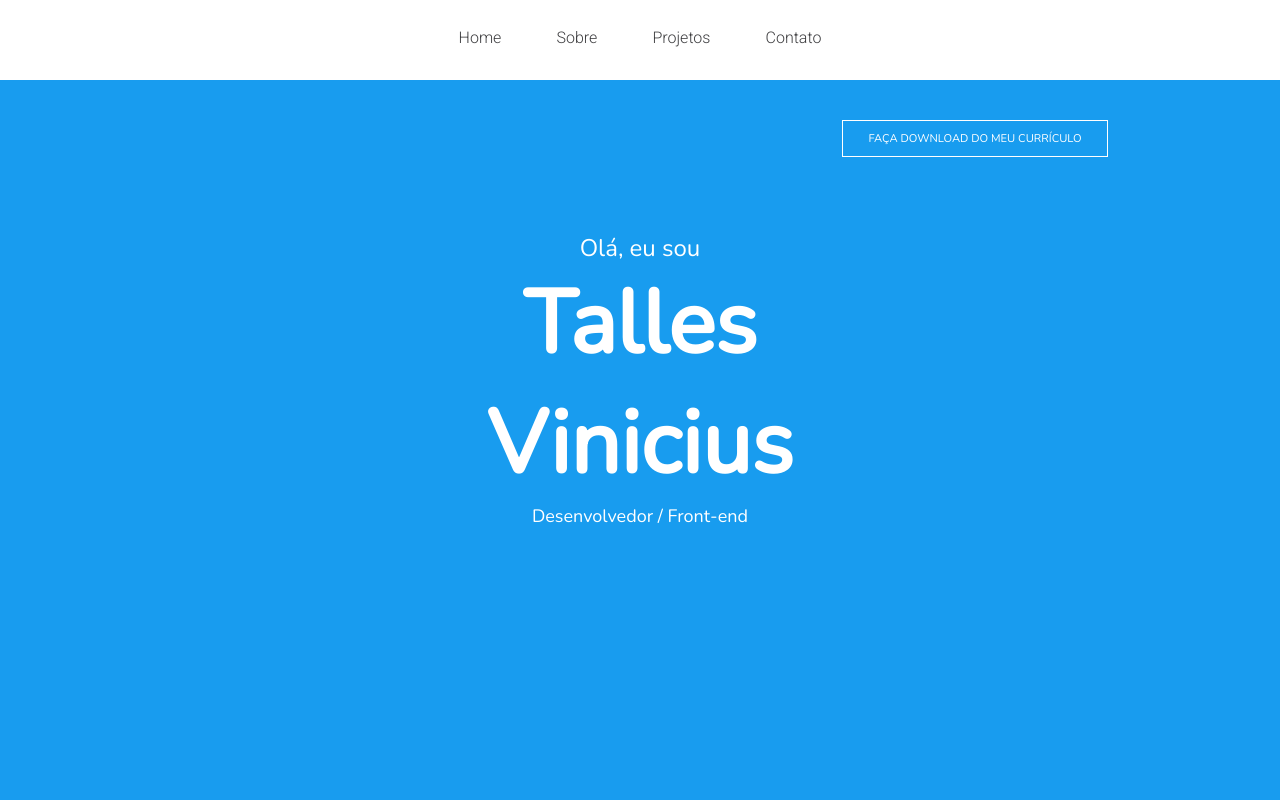
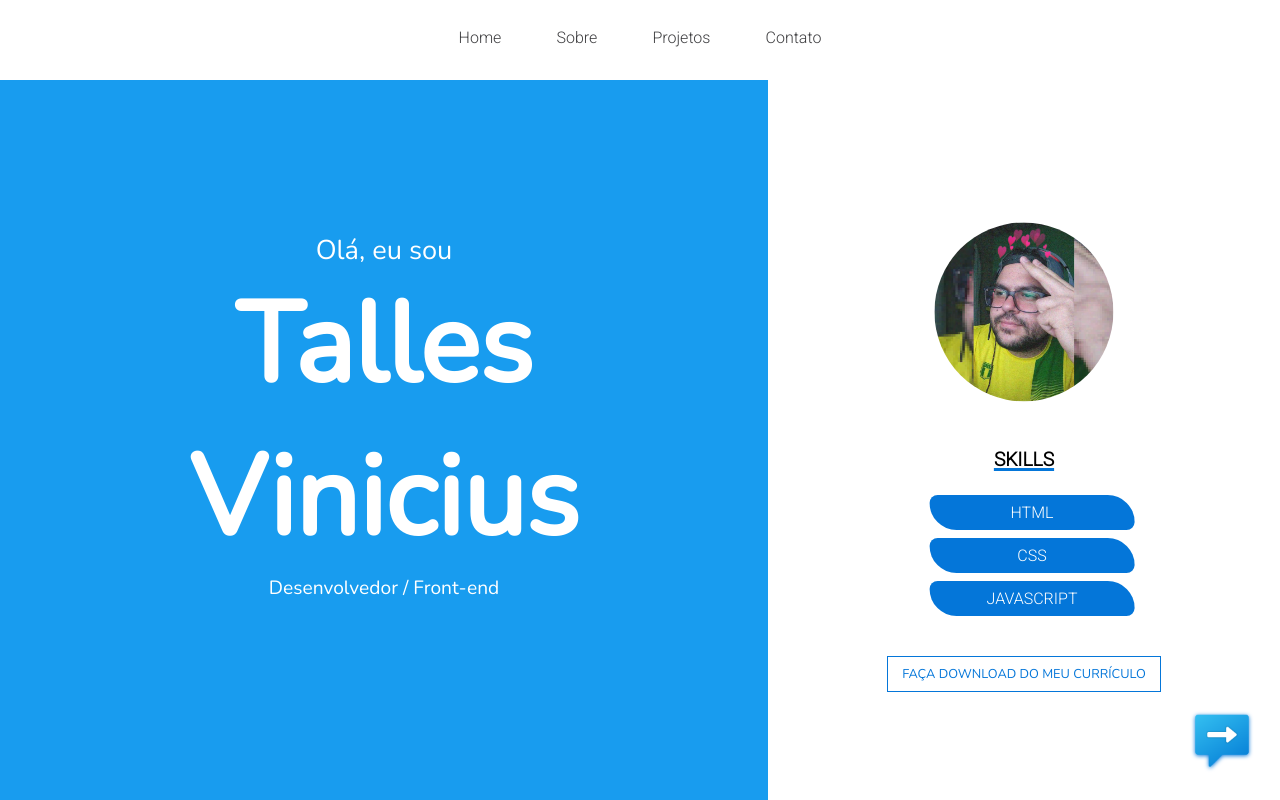
Before and after one commit to tallesvini/tallescomercial, a plain HTML site: page index.html in a window 1280 px wide. Shown: the top 800 px of the page. Drawn offline with nearby package versions, Linux system fonts and the light colour scheme.

Commit message:
Alteração da tela Home, modificações no envio de email

```diff
--- a/index.html
+++ b/index.html
@@ -31,8 +31,19 @@
             <p class="trabalho">Desenvolvedor / Front-end</p>
         </div>
     </div>
+    <div class="barra-one2">
+        <div class="skills">
+            <img class="foto-perfil" src="anexos/imagens/perfil.jpg" alt="foto-de-perfil">
+            <a class="download" href="anexos/download/curriculo.pdf" download="Currículo-Talles">FAÇA DOWNLOAD DO MEU CURRÍCULO</a>
+                <div class="habilidades">
+                    <h5>Skills</h5>
+                    <p>html</p>
+                    <p>css</p>
+                    <p>javascript</p>
+                </div>
+        </div>
+    </div>
 
-    <a class="download" href="anexos/download/curriculo.pdf" download="Currículo-Talles">FAÇA DOWNLOAD DO MEU CURRÍCULO</a>
 </section>
 
 <section id="sobre">
@@ -81,7 +92,9 @@
         <p class="final">Copyright 2021 Talles Vinicius - Todos os direitos reservados</p>
     </div>
 </section>
+    <div class="redes-sociais">
+       <a href="mailto:tallesvinicius.contato@gmail.com"><img src="anexos/icones/enviar.png"></a>
+    </div>
 </div>
-
 </body>
 </html>
--- a/style.css
+++ b/style.css
@@ -9,6 +9,7 @@ html {
 
 body {
     background-color: #F2F2F2;
+    font-family: 'Roboto', sans-serif;
 }
 
 /*BARRA SUPERIOR*/
@@ -64,25 +65,28 @@ body {
 .barra-one {
     position: relative;
     height: 100vh;
-    width: 100%;
-    animation-name: background-principal;
-    animation-duration: 5s;
-    animation-iteration-count: infinite;
-    animation-direction: alternate;
+    width: 60%;
+    animation: barra-one infinite alternate 5s;
+}
+
+/*animação*/
+@keyframes barra-one {
+    100% { background-color: #189CEF;}
+    50% { background-color: #05AFF2;}
+    0% { background-color: #0064A3;}
 }
 
 p.frase {
     color: white;
     text-align: center;
     font-family: 'Nunito', sans-serif;
-    font-size: 1.5em;
+    font-size: 1.7em;
     padding-top: 14vh;
 }
 
-
 p.nome {
     color: white;
-    font-size: calc(6em + -1vh);
+    font-size: 7em;
     text-align: center;
     font-family: 'Nunito', sans-serif;
     font-weight: bolder;
@@ -93,29 +97,95 @@ p.trabalho {
     font-size: 18px;
     text-align: center;
     font-family: 'Nunito', sans-serif;
+    font-size: 1.2em;
 }
 
+/*barra one 2*/
+.barra-one2 {
+    position: absolute;
+    background-color: red;
+    width: 40%;
+    height: 100vh;
+    left: 60%;
+    top: 0;
+    animation: barra-two infinite alternate 5s;
+}
+
+/*HABILIDADES*/
+@keyframes barra-two {
+    100% { background-color: #FFFFFF;}
+    50% { background-color: #e7e7e7;}
+    0% { background-color: #E3E3E3;}
+}
+
+.skills {
+    position: relative;
+    transform: translateY(40%);
+    left: 15%;
+    width: 70%;
+    height: 60vh;
+}
+
+.skills .foto-perfil {
+    position: absolute;
+    width: 50%;
+    border-radius: 50%;
+    top: 15vh;
+    left: 50%;
+    transform: translate(-50%, -50%)
+}
+
+.habilidades h5 {
+    position: relative;
+    top: 32vh;
+    text-align: center;
+    text-transform: uppercase;
+    font-size: 1.2em;
+    text-decoration: underline #0476D9 3px;
+}
+
+.habilidades p {
+    position: relative;
+    top: 34vh;
+    left: 50%;
+    transform: translate(-50%);
+    text-transform: uppercase;
+    color: #FFFFFF;
+    padding-bottom: 1vh;
+    border-radius: 15px 50px;
+    margin: 1vh;
+    width: 16vw;
+    padding-top: 1vh;
+    background-color: #0476D9;
+}
+
+.habilidades p:hover {
+    color: #0476D9;
+    background-color: #BFBFBF;
+    transition: .3s;
+}
 
 .download {
     font-family: 'Nunito', sans-serif;
     text-decoration: none;
-    color: #ffffff;
-    border: solid white 1px;
+    color: #0476D9;
+    border: solid #0476D9 1px;
     background-color: none;
     position: absolute;
     text-align: center;
-    padding: 10px 2%;
-    margin: 0px 10px 10px;
-    font-size: 0.7em;
-    top: 15vh;
-    left: 65vw;
+    width: 20vw;
+    padding: 1vh;
+    font-size: .8em;
+    top: 58vh;
+    left: 50%;
+    transform: translate(-50%);
 }
 
 .download:hover {
-    background-color: white;
-    border: solid #0476D9 1px;
-    color: #0476D9;
-    transition:ease-in-out 0.4s;
+    background-color: #0476D9;
+    color: #FFFFFF;
+    border-radius: 3px;
+    transition:ease-in-out 0.3s;
 }
 
 /*SOBRE*/
@@ -148,7 +218,7 @@ p.trabalho {
 /*PROJETO*/
 .barra-three {
     position: relative;
-    animation-name: background-principal;
+    animation-name: barra-one;
     animation-duration: 5s;
     animation-iteration-count: infinite;
     animation-direction: alternate;
@@ -282,19 +352,72 @@ p.trabalho {
     border-radius: 3px;
 }
 
+/*ENVIAR EMAIL FIXED*/
+.redes-sociais img {
+    position: fixed;
+    width: 4em;
+    top: 88vh;
+    right: 2%;
+    filter: drop-shadow(0px 1px 2px #0476D9);
+}
+
+@media (max-width: 900px) {
+    .redes-sociais img {
+        width: 3em;
+        right: 1%;
+    }
+}
+
 /*RESPONSIVIDADE MOBILE*/
-@media (max-width: 600px) {
+@media (max-width: 675px) {
+    /*home*/
     .frase, .nome, .trabalho {
         top: 10vh;
     }
 
-    .download {
-        width: 55vw;
-        left: 48%;
-        transform: translate(-50%);
-        top: 75vh;
+    .barra-one {
+        width: 100%;
     }
 
+    .barra-one .frase {
+        font-size: 1.3em;
+    }
+
+    .barra-one .nome {
+        font-size: 6em;
+    }
+
+    .barra-one2 {
+        width: 0;
+    }
+
+    .habilidades {
+        display: none;
+    }
+
+    .barra-one2 img {
+        display: none;
+    }
+
+    /*download*/
+    .download {
+        position: absolute;
+        color: #FFFFFFFF;
+        border: solid 1px #FFFFFF;
+        width: 55vw;
+        left: 50%;
+        transform: translateX(-65%);
+        top: 55vh;
+    }
+
+    .download:hover {
+        background-color: white;
+        border: solid #0476D9 1px;
+        color: #0476D9;
+        transition:ease-in-out 0.4s;
+    }
+
+    /*contato*/
     .linkedin {
         top: 25vh;
     }
@@ -303,11 +426,9 @@ p.trabalho {
         font-size: .6em;
         top: 5vh;
     }
+
+    /*email fixed*/
+    .redes-sociais img {
+        top: 90vh;
+    }
 }
-
-/*ANIMAÇÃO*/
-@keyframes background-principal {
-    100% { background-color: #189CEF;}
-    50% { background-color: #05AFF2;}
-    0% { background-color: #0064A3;}
-}
```
Also changed, not shown: anexos/icones/enviar.png (added), anexos/imagens/perfil.jpg (added), 2 other files.
